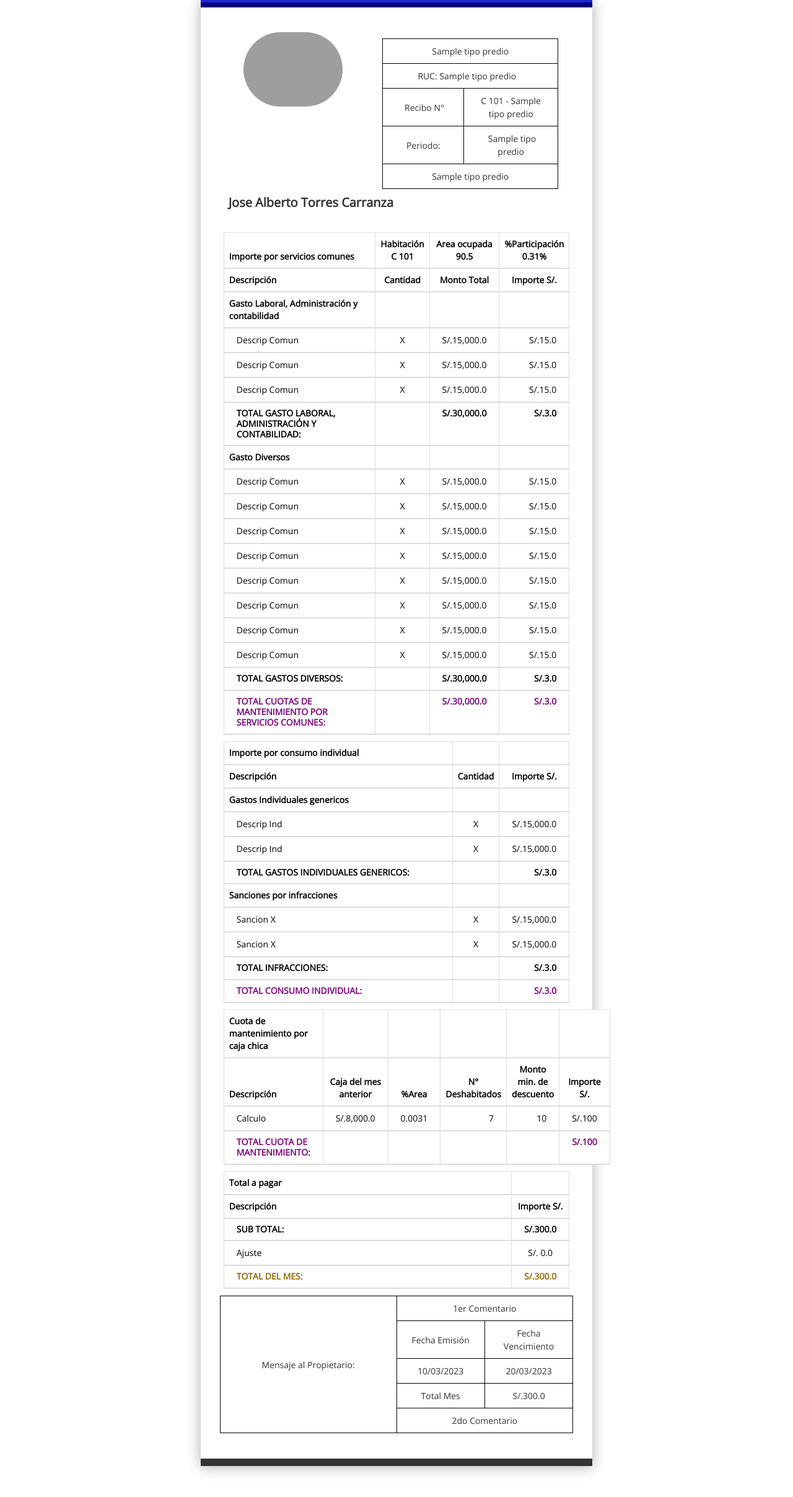
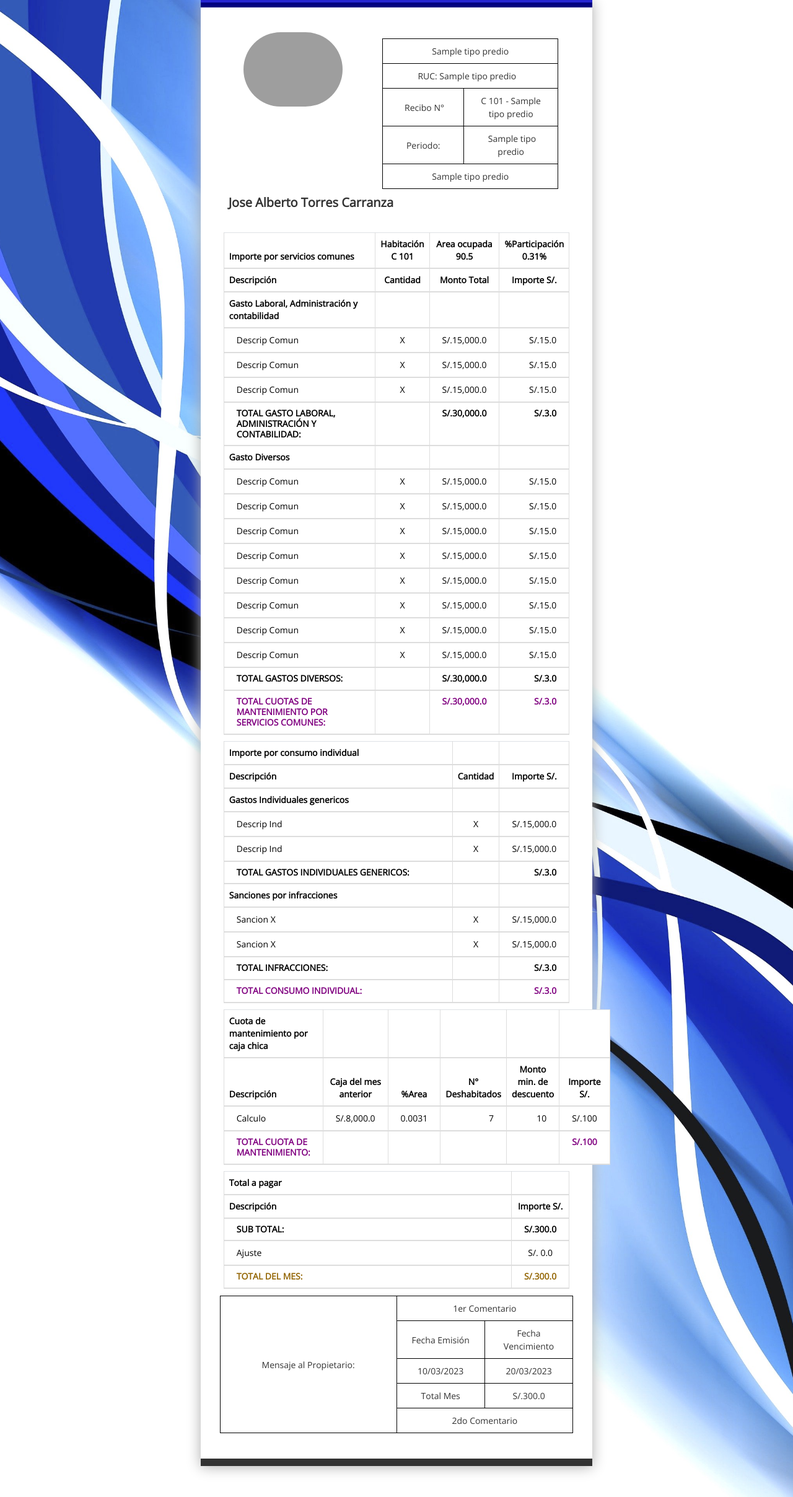
Before and after one commit to DiegoQuiF/CONDOSA-CUS07, a Flask app: page /1/cuadroCostos/descargarRecibo/1 in a window 1280 px wide. Shown: the whole page at 62% size. Run offline with Flask 3, Linux system fonts and the light colour scheme; a database or web service that is not in the repository returns one stand-in record (values such as "Sample title"); some libraries are stand-ins or nearby versions; grey boxes are pictures that could not be loaded.

Commit message:
commit 16:00

```diff
--- a/static/css/index.css
+++ b/static/css/index.css
@@ -10,9 +10,20 @@ section {
     display: flex;
     justify-content: center;
     align-items: center;
+    min-height: 92.3vh;
+    width: 100%;
+    background: url('fondoPantalla.jpg')no-repeat;
+    background-position: center;
+    background-size: cover;
+}
+
+.sectionv2 {
+    display: flex;
+    justify-content: center;
+    align-items: center;
     min-height: 92.4vh;
     width: 100%;
-    background: url('fondoPantalla.jpg')no-repeat;
+    background: url('FondoAzul.jpg')no-repeat;
     background-position: center;
     background-size: cover;
 }
--- a/templates/index.html
+++ b/templates/index.html
@@ -36,7 +36,7 @@
                             <button class="btn btn-primary dropdown-toggle" type="button" data-bs-toggle="dropdown" aria-expanded="false">
                                 Seleccione un predio
                             </button>
-                            <ul class="dropdown-menu">
+                            <ul class="dropdown-menu" style="overflow: auto; height: 500px;">
                                 {% for predio in predios %}
                                     <li><a class="dropdown-item" href="/{{ predio.id_predio }}">{{ predio.predio }}</a></li>
                                 {% endfor %}
--- a/templates/index_CD.html
+++ b/templates/index_CD.html
@@ -36,7 +36,7 @@
                             <button class="btn btn-primary dropdown-toggle" type="button" data-bs-toggle="dropdown" aria-expanded="false">
                                 Seleccione un predio
                             </button>
-                            <ul class="dropdown-menu">
+                            <ul class="dropdown-menu" style="overflow: auto; height: 500px;">
                                 {% for predio in predios %}
                                     <li><a class="dropdown-item" href="/{{ predio.id_predio }}">{{ predio.predio }}</a></li>
                                 {% endfor %}
--- a/templates/reciboTotal.html
+++ b/templates/reciboTotal.html
@@ -17,6 +17,7 @@
 </head>
 
 <body>
+    <div class="sectionv2">
         <!-- UNICA COLUMNA PRINCIPAL-->
         <div class="col-md-12">
             <!-- UNICA FILA PRINCIPAL, Ambos forman una CELDA-->
@@ -561,6 +562,8 @@
                 </div>
             </div>
         </div>
+    </div>
+
     <script data-cfasync="false" src="/cdn-cgi/scripts/5c5dd728/cloudflare-static/email-decode.min.js"></script>
     <script src="https://cdn.jsdelivr.net/npm/bootstrap@5.3.0-alpha3/dist/js/bootstrap.bundle.min.js"
             integrity="sha384-ENjdO4Dr2bkBIFxQpeoTz1HIcje39Wm4jDKdf19U8gI4ddQ3GYNS7NTKfAdVQSZe"
```
Also changed, not shown: static/css/FondoAzul.jpg (added). Lines whose indentation alone changed are shown as unchanged.
